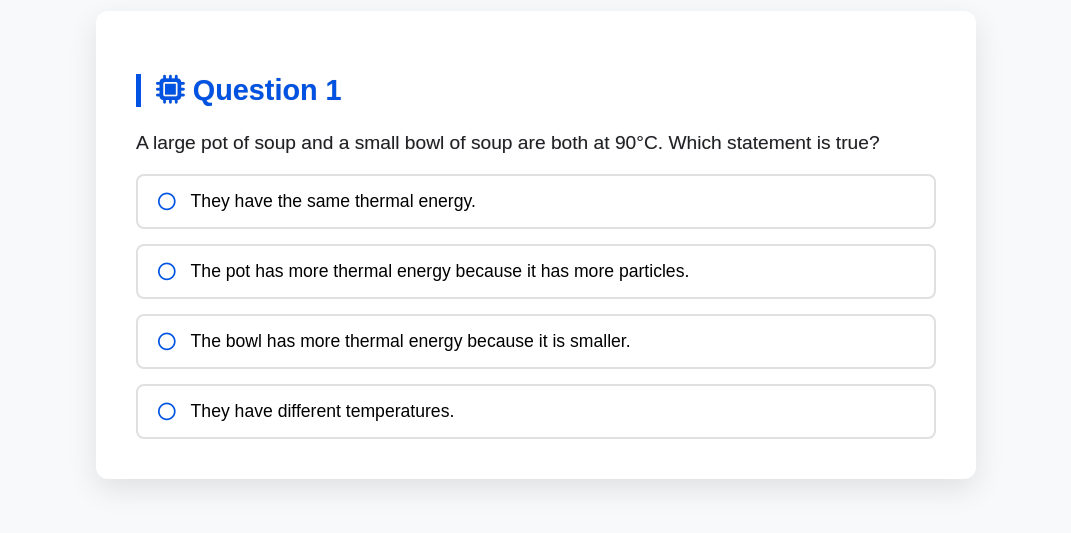
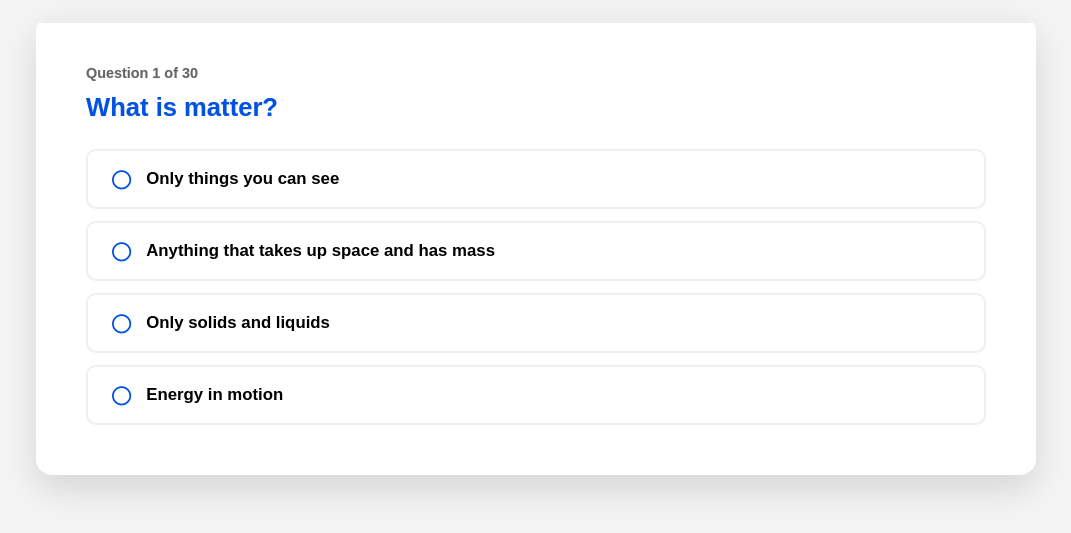
Before and after one commit to deepakssn/demo, a plain HTML site: page index.htm in a window 1280 px wide. Shown: the part 155-688 px from the top of the page, without its empty margins (104-1175 px from the left). Drawn offline with Linux system fonts and the light colour scheme.

Commit message:
Refactor quiz HTML and JavaScript for improvements

```diff
--- a/index.htm
+++ b/index.htm
@@ -3,16 +3,18 @@
 <head>
     <meta charset="UTF-8">
     <meta name="viewport" content="width=device-width, initial-scale=1.0">
-    <title>Unit 4: Thermal Energy Quiz</title>
+    <title>Unit 4: Thermal Energy Master Quiz</title>
     <link rel="stylesheet" href="https://cdnjs.cloudflare.com/ajax/libs/font-awesome/6.4.0/css/all.min.css">
     <style>
         :root {
             --walmart-blue: #0053e2;
-            --off-white: #f8f9fa;
+            --off-white: #f4f4f4;
             --pure-white: #ffffff;
-            --text-main: #202124;
-            --success-green: #2e7d32;
-            --error-red: #d32f2f;
+            --text-main: #1c1e21;
+            --success-bg: #e7f4e8;
+            --success-text: #1b5e20;
+            --error-bg: #fdecea;
+            --error-text: #c62828;
         }
 
         body {
@@ -23,242 +25,228 @@
             display: flex;
             justify-content: center;
             align-items: center;
-            height: 100vh;
+            min-height: 100vh;
+        }
+
+        #quiz-container {
+            width: 95%;
+            max-width: 900px;
+            background: var(--pure-white);
+            padding: 50px;
+            border-radius: 16px;
+            box-shadow: 0 15px 35px rgba(0,0,0,0.12);
+            text-shadow: 0 0 1px rgba(0, 0, 0, 0.2);
+            position: relative;
             overflow: hidden;
         }
 
-        #quiz-container {
-            width: 90%;
-            max-width: 800px;
-            background: var(--pure-white);
-            padding: 40px;
-            border-radius: 12px;
-            box-shadow: 0 10px 30px rgba(0,0,0,0.1);
-            text-shadow: 0 0 1px rgba(0, 0, 0, 0.25);
-            position: relative;
-            transition: all 0.3s ease;
+        .progress-container {
+            position: absolute;
+            top: 0;
+            left: 0;
+            width: 100%;
+            height: 8px;
+            background: #eee;
         }
 
-        .slide {
-            display: none;
-            animation: fadeIn 0.5s ease-in-out;
-        }
-
-        .slide.active {
-            display: block;
+        #progress-bar {
+            height: 100%;
+            background: var(--walmart-blue);
+            width: 0%;
+            transition: width 0.4s cubic-bezier(0.4, 0, 0.2, 1);
         }
 
         h2 {
             color: var(--walmart-blue);
             font-weight: 800;
-            font-size: 1.8rem;
+            font-size: 1.6rem;
+            margin-top: 0;
             margin-bottom: 25px;
-            border-left: 5px solid var(--walmart-blue);
-            padding-left: 15px;
+            line-height: 1.3;
         }
 
-        .options-container {
-            display: flex;
-            flex-direction: column;
-            gap: 15px;
+        .options-grid {
+            display: grid;
+            grid-template-columns: 1fr;
+            gap: 12px;
+            margin-top: 20px;
         }
 
         .option-btn {
             background: var(--pure-white);
-            border: 2px solid #e0e0e0;
-            padding: 15px 20px;
-            border-radius: 8px;
+            border: 2px solid #edeff2;
+            padding: 18px 24px;
+            border-radius: 10px;
             cursor: pointer;
-            font-size: 1.1rem;
-            font-weight: 500;
+            font-size: 1.05rem;
+            font-weight: 600;
             text-align: left;
-            transition: all 0.2s ease;
+            transition: all 0.2s;
             display: flex;
             align-items: center;
         }
 
-        .option-btn:hover {
+        .option-btn:hover:not(:disabled) {
             border-color: var(--walmart-blue);
             background-color: #f0f7ff;
-            transform: translateX(5px);
+            transform: translateY(-2px);
         }
 
         .option-btn i {
             margin-right: 15px;
             color: var(--walmart-blue);
+            font-size: 1.2rem;
         }
 
-        .feedback {
-            margin-top: 25px;
-            padding: 20px;
-            border-radius: 8px;
+        .feedback-area {
+            margin-top: 30px;
+            padding: 25px;
+            border-radius: 10px;
             display: none;
-            animation: slideUp 0.4s ease-out;
+            animation: slideIn 0.3s ease-out;
         }
 
-        .feedback.correct {
-            background-color: #e8f5e9;
-            border: 1px solid var(--success-green);
-            color: var(--success-green);
-        }
+        .feedback-area.correct { background: var(--success-bg); color: var(--success-text); border: 1px solid #c3e6cb; }
+        .feedback-area.wrong { background: var(--error-bg); color: var(--error-text); border: 1px solid #f5c6cb; }
 
-        .feedback.wrong {
-            background-color: #ffebee;
-            border: 1px solid var(--error-red);
-            color: var(--error-red);
-        }
-
-        .next-btn {
-            margin-top: 20px;
+        .btn-action {
+            margin-top: 25px;
             background-color: var(--walmart-blue);
             color: white;
             border: none;
-            padding: 12px 25px;
-            border-radius: 5px;
+            padding: 14px 30px;
+            border-radius: 6px;
             font-weight: 700;
+            font-size: 1rem;
             cursor: pointer;
             float: right;
+            transition: opacity 0.2s;
         }
 
-        @keyframes fadeIn {
+        @keyframes slideIn {
             from { opacity: 0; transform: translateY(10px); }
             to { opacity: 1; transform: translateY(0); }
         }
 
-        @keyframes slideUp {
-            from { opacity: 0; transform: translateY(20px); }
-            to { opacity: 1; transform: translateY(0); }
-        }
-
-        .progress-bar {
-            position: absolute;
-            top: 0;
-            left: 0;
-            height: 6px;
-            background-color: var(--walmart-blue);
-            transition: width 0.3s ease;
-            border-radius: 12px 12px 0 0;
-        }
+        .stats-box { font-weight: 700; color: #666; margin-bottom: 10px; font-size: 0.9rem; }
     </style>
 </head>
 <body>
 
 <div id="quiz-container">
-    <div class="progress-bar" id="progress"></div>
-    <div id="quiz-content">
-        </div>
+    <div class="progress-container"><div id="progress-bar"></div></div>
+    <div id="stats" class="stats-box"></div>
+    <div id="content"></div>
 </div>
 
 <script>
-    const quizData = [
-        {
-            question: "A large pot of soup and a small bowl of soup are both at 90°C. Which statement is true?",
-            options: [
-                "They have the same thermal energy.",
-                "The pot has more thermal energy because it has more particles.",
-                "The bowl has more thermal energy because it is smaller.",
-                "They have different temperatures."
-            ],
-            correct: 1,
-            explanation: "Temperature is the *average* kinetic energy, but Thermal Energy is the *total*. Since the pot has more matter (more particles), its total energy is higher."
-        },
-        {
-            question: "Which method of heat transfer occurs when you touch a hot metal spoon?",
-            options: [
-                "Radiation",
-                "Convection",
-                "Conduction",
-                "Absolute Zero"
-            ],
-            correct: 2,
-            explanation: "Conduction is heat transfer through direct contact (touching). Metals are excellent conductors."
-        },
-        {
-            question: "In what direction does thermal energy always move?",
-            options: [
-                "From colder objects to hotter objects.",
-                "From objects with more mass to less mass.",
-                "From hotter objects to colder objects.",
-                "It moves randomly in all directions."
-            ],
-            correct: 2,
-            explanation: "Thermal energy naturally flows from higher temperature (hotter) to lower temperature (colder) until equilibrium is reached."
-        },
-        {
-            question: "Why does a puffy winter jacket keep you warm?",
-            options: [
-                "It is a good conductor.",
-                "It is a good insulator that slows down energy transfer.",
-                "It creates its own thermal energy.",
-                "It uses radiation to heat your body."
-            ],
-            correct: 1,
-            explanation: "Insulators like the air trapped in a jacket do not transfer heat easily, keeping your body heat from escaping."
-        }
+    const questions = [
+        { q: "What is matter?", a: ["Only things you can see", "Anything that takes up space and has mass", "Only solids and liquids", "Energy in motion"], c: 1, e: "Matter is defined by having mass and volume (taking up space)." },
+        { q: "What is kinetic energy?", a: ["Stored energy", "The energy of motion", "Energy of position", "Thermal equilibrium"], c: 1, e: "Kinetic energy is specifically the energy of moving objects or particles." },
+        { q: "As an object gets hotter, what happens to its particles?", a: ["They stop moving", "They move slower", "They move faster", "They disappear"], c: 2, e: "Higher temperature means higher average kinetic energy, so particles move faster." },
+        { q: "What is temperature?", a: ["Total kinetic energy", "Average kinetic energy of particles", "The amount of heat in a room", "The mass of an object"], c: 1, e: "Temperature measures the *average* speed/motion of the particles in a substance." },
+        { q: "What is thermal energy?", a: ["Average kinetic energy", "Total kinetic energy of all particles", "The same as temperature", "Energy of waves only"], c: 1, e: "Thermal energy is the *total* sum of kinetic energy of all particles combined." },
+        { q: "A 5-gallon bucket of 50°C water and a 1-cup bowl of 50°C water have...", a: ["The same thermal energy", "Same temperature, but bucket has more thermal energy", "Same thermal energy, but bucket is hotter", "The same number of particles"], c: 1, e: "Because they have the same temperature, the average speed is the same, but the bucket has more mass (more particles), so more total thermal energy." },
+        { q: "In which state of matter are particles packed close and vibrating in place?", a: ["Gas", "Liquid", "Solid", "Plasma"], c: 2, e: "Solids have a fixed shape because particles vibrate in fixed positions." },
+        { q: "When thermal energy moves from one object to another, it is called:", a: ["Temperature", "Heat", "Matter", "Freezing"], c: 1, e: "In science, 'heat' is the transfer of thermal energy between substances." },
+        { q: "What is the direction of heat transfer?", a: ["Cold to Hot", "Large to Small", "Hot to Cold", "Randomly"], c: 2, e: "Energy always moves from the higher temperature area to the lower temperature area." },
+        { q: "What is thermal equilibrium?", a: ["When objects reach absolute zero", "When two objects reach the same temperature", "When particles stop moving", "When a solid melts"], c: 1, e: "Equilibrium is the point where heat transfer stops because temperatures are equal." },
+        { q: "What happens at absolute zero?", a: ["Water boils", "Particle motion is at its minimum", "Matter turns into a gas", "Heat transfer is fastest"], c: 1, e: "Absolute zero is the theoretical point where all molecular motion nearly stops." },
+        { q: "Touching a hot metal pan is an example of:", a: ["Convection", "Radiation", "Conduction", "Insulation"], c: 2, e: "Conduction is heat transfer through direct physical contact." },
+        { q: "How does heat reach Earth from the Sun?", a: ["Conduction", "Convection", "Radiation", "Evaporation"], c: 2, e: "Radiation travels through the vacuum of space via electromagnetic waves." },
+        { q: "Which process involves warm fluids rising and cool fluids sinking?", a: ["Conduction", "Convection", "Radiation", "Vibration"], c: 1, e: "Convection creates cycles in liquids and gases due to density changes." },
+        { q: "Which material is a good conductor?", a: ["Wood", "Plastic", "Copper", "Rubber"], c: 2, e: "Metals like copper allow thermal energy to flow through them easily." },
+        { q: "Why does a metal spoon feel colder than a wooden spoon at room temperature?", a: ["Metal is naturally colder", "Metal is a better conductor and pulls heat from your hand faster", "Wood generates its own heat", "Metal is an insulator"], c: 1, e: "The metal conducts heat away from your skin quickly, making it *feel* colder even at the same temperature." },
+        { q: "An insulator is a material that:", a: ["Speeds up heat transfer", "Does not transfer heat easily", "Only works in liquids", "Is always made of metal"], c: 1, e: "Insulators like wood or plastic slow down the flow of thermal energy." },
+        { q: "What does a thermometer measure?", a: ["Total thermal energy", "Average kinetic energy (Temperature)", "The mass of particles", "The number of molecules"], c: 1, e: "Thermometers respond to the average kinetic energy of the particles hitting them." },
+        { q: "How do air conditioners make cities hotter?", a: ["They create cold matter", "They release heat from inside buildings to the outside air", "They use radiation to cool the sun", "They stop all particle motion"], c: 1, e: "AC units move thermal energy; they don't destroy it, they just pump it outside." },
+        { q: "According to your notes, a Newton's Cradle shows:", a: ["Convection currents", "Energy transfer through collisions", "Absolute zero", "Radiation"], c: 1, e: "When balls collide, energy is transferred from one to the next, much like particle collisions." },
+        { q: "Which state of matter has particles that move freely and spread out?", a: ["Solid", "Liquid", "Gas", "Metal"], c: 2, e: "Gases have high kinetic energy, allowing particles to move independently." },
+        { q: "Pre-heating a thermos with hot water helps because:", a: ["It adds more molecules to the soup", "It reduces energy transfer from the food to the container", "It creates radiation", "It turns the thermos into a conductor"], c: 1, e: "If the thermos is already warm, less thermal energy will leave your food to warm up the walls of the container." },
+        { q: "Using a magnifying glass to heat a leaf is an example of focusing:", a: ["Convection", "Conduction", "Radiation", "Insulation"], c: 2, e: "Light from the sun is radiation; the lens concentrates those waves." },
+        { q: "Which is required for conduction to occur?", a: ["A vacuum", "Direct contact", "Movement of air", "Electromagnetic waves"], c: 1, e: "Conduction requires particles to touch and collide." },
+        { q: "In a convection current, why does warm air rise?", a: ["It is more dense", "It is less dense", "It has no mass", "Gravity pulls it up"], c: 1, e: "Warm fluids expand and become less dense than the cooler fluids around them." },
+        { q: "What happens to the state of matter if you add enough heat to a liquid?", a: ["It becomes a solid", "It becomes a gas", "It stays the same", "It loses all kinetic energy"], c: 1, e: "Adding heat increases motion until the particles break free into a gas." },
+        { q: "Which of these is an example of convection?", a: ["Sunbathing", "Ironing a shirt", "Ocean currents", "Holding an ice cube"], c: 2, e: "Ocean currents are massive convection cycles moving heat around the planet." },
+        { q: "If you put a cold spoon in hot soup, when will heat stop moving?", a: ["When the spoon is hotter than the soup", "When they reach thermal equilibrium", "Never", "Immediately"], c: 1, e: "Heat flow stops once the temperatures are equal (equilibrium)." },
+        { q: "Which material would be best for a pot handle?", a: ["Copper", "Aluminum", "Plastic", "Iron"], c: 2, e: "Plastic is an insulator, so it won't burn your hand when the pot gets hot." },
+        { q: "Molecules are made of groups of:", a: ["Cells", "Atoms", "Heat", "Degrees"], c: 1, e: "Atoms are the building blocks that group together to form molecules." }
     ];
 
-    let currentQuestion = 0;
+    let currentIdx = 0;
+    let score = 0;
 
-    function loadQuestion() {
-        const quizContent = document.getElementById('quiz-content');
-        const q = quizData[currentQuestion];
-        const progress = document.getElementById('progress');
-        progress.style.width = `${((currentQuestion) / quizData.length) * 100}%`;
+    function renderQuestion() {
+        const q = questions[currentIdx];
+        const container = document.getElementById('content');
+        const stats = document.getElementById('stats');
+        const progress = document.getElementById('progress-bar');
 
-        quizContent.innerHTML = `
-            <div class="slide active">
-                <h2><i class="fas fa-microchip"></i> Question ${currentQuestion + 1}</h2>
-                <p style="font-size: 1.2rem; margin-bottom: 20px;">${q.question}</p>
-                <div class="options-container">
-                    ${q.options.map((opt, i) => `
-                        <button class="option-btn" onclick="checkAnswer(${i})">
+        progress.style.width = `${(currentIdx / questions.length) * 100}%`;
+        stats.innerText = `Question ${currentIdx + 1} of ${questions.length}`;
+
+        container.innerHTML = `
+            <div class="slide">
+                <h2>${q.q}</h2>
+                <div class="options-grid">
+                    ${q.a.map((opt, i) => `
+                        <button class="option-btn" onclick="handleAnswer(${i})">
                             <i class="far fa-circle"></i> ${opt}
                         </button>
                     `).join('')}
                 </div>
-                <div id="feedback-box" class="feedback"></div>
-                <button id="next-btn" class="next-btn" style="display:none;" onclick="nextStep()">Next Question <i class="fas fa-arrow-right"></i></button>
+                <div id="feedback" class="feedback-area"></div>
+                <button id="next-btn" class="btn-action" style="display:none" onclick="nextQuestion()">Next <i class="fas fa-chevron-right"></i></button>
             </div>
         `;
     }
 
-    window.checkAnswer = function(index) {
-        const q = quizData[currentQuestion];
-        const feedbackBox = document.getElementById('feedback-box');
+    window.handleAnswer = (idx) => {
+        const q = questions[currentIdx];
+        const feedback = document.getElementById('feedback');
         const nextBtn = document.getElementById('next-btn');
         const buttons = document.querySelectorAll('.option-btn');
 
-        buttons.forEach(btn => btn.disabled = true);
+        buttons.forEach(b => b.disabled = true);
 
-        if (index === q.correct) {
-            feedbackBox.innerHTML = `<strong><i class="fas fa-check-circle"></i> Correct!</strong><br>${q.explanation}`;
-            feedbackBox.className = "feedback correct";
+        if (idx === q.c) {
+            score++;
+            feedback.innerHTML = `<strong><i class="fas fa-check-circle"></i> Correct!</strong><br>${q.e}`;
+            feedback.className = "feedback-area correct";
         } else {
-            feedbackBox.innerHTML = `<strong><i class="fas fa-times-circle"></i> Not quite.</strong><br>The correct answer was: <em>${q.options[q.correct]}</em>. ${q.explanation}`;
-            feedbackBox.className = "feedback wrong";
+            feedback.innerHTML = `<strong><i class="fas fa-exclamation-circle"></i> Incorrect.</strong><br>The correct answer is: <strong>${q.a[q.c]}</strong>.<br>${q.e}`;
+            feedback.className = "feedback-area wrong";
         }
 
-        feedbackBox.style.display = "block";
+        feedback.style.display = "block";
         nextBtn.style.display = "block";
     };
 
-    window.nextStep = function() {
-        currentQuestion++;
-        if (currentQuestion < quizData.length) {
-            loadQuestion();
+    window.nextQuestion = () => {
+        currentIdx++;
+        if (currentIdx < questions.length) {
+            renderQuestion();
         } else {
-            document.getElementById('progress').style.width = "100%";
-            document.getElementById('quiz-content').innerHTML = `
-                <div class="slide active" style="text-align:center;">
-                    <h2><i class="fas fa-graduation-cap"></i> Quiz Complete!</h2>
-                    <p>Excellent work, DRK. You have reviewed the core concepts of Unit 4.</p>
-                    <button class="next-btn" style="float:none;" onclick="location.reload()">Restart Quiz</button>
-                </div>
-            `;
+            showResults();
         }
     };
 
-    loadQuestion();
+    function showResults() {
+        const container = document.getElementById('content');
+        const progress = document.getElementById('progress-bar');
+        progress.style.width = "100%";
+
+        container.innerHTML = `
+            <div style="text-align:center;">
+                <h2><i class="fas fa-award"></i> Quiz Complete!</h2>
+                <p style="font-size: 1.5rem;">Your Score: <strong>${score} / ${questions.length}</strong></p>
+                <p>Excellent review of Unit 4 Thermal Energy, Ishan - ID5.</p>
+                <button class="btn-action" style="float:none;" onclick="location.reload()">Try Again</button>
+            </div>
+        `;
+    }
+
+    renderQuestion();
 </script>
 
 </body>
```
